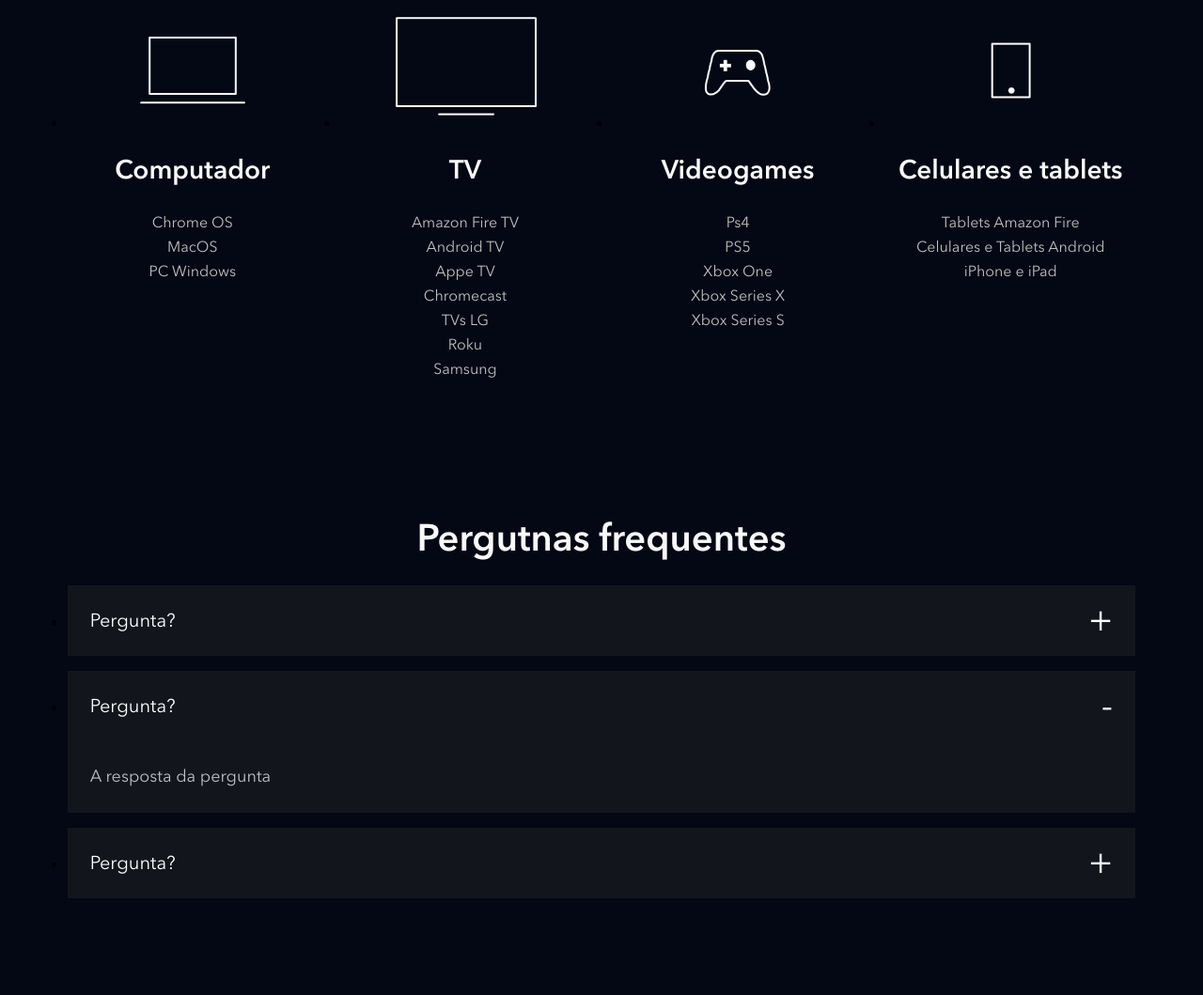
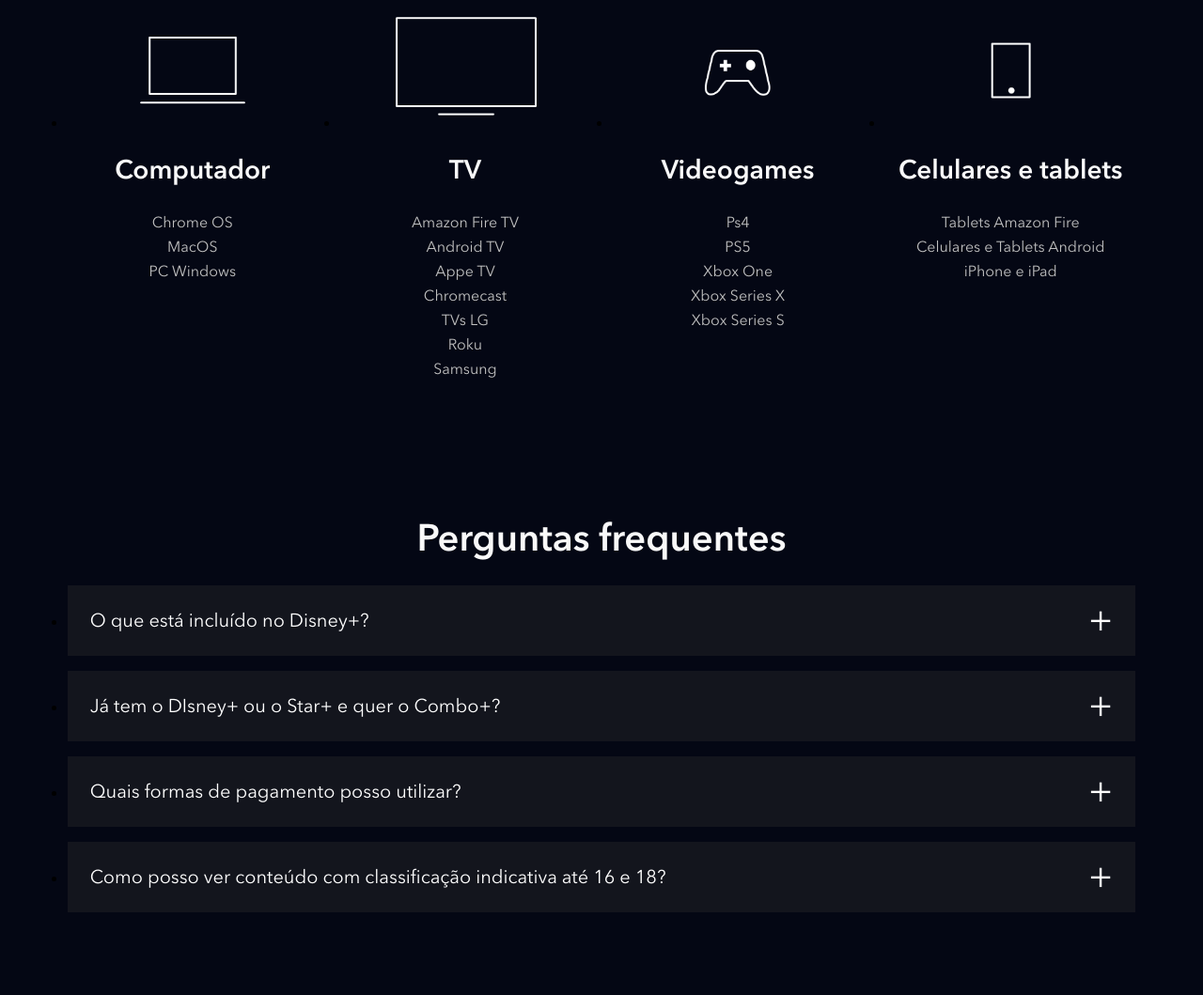
Before and after one commit to OVictorNicolini/clone_disneyPlus, a website: page index.html in a window 1280 px wide. Shown: the part 3878-4937 px from the top of the page at 94% size. Drawn offline with Linux system fonts and the light colour scheme; files whose address does not match are found by name.

Commit message:
setting up faq section

```diff
--- a/index.html
+++ b/index.html
@@ -211,33 +211,80 @@
         </h2>
     </section>
     <section class="faq">
-        <h2 class="title">Pergutnas frequentes</h2>
+        <h2 class="title">Perguntas frequentes</h2>
         <ul class="faq__questions">
             <li class="faq__questions__item">
                 <div class="faq__questions__item__question" data-faq-question >
-                    Pergunta?
+                    O que está incluído no Disney+?
                 </div>
                 <div class="faq__questions__item__answer text--big">
-                    A resposta da pergunta
-                </div>
-            </li>
-            <li class="faq__questions__item faq__questions__item--is-open">
-                <div class="faq__questions__item__question" data-faq-question>
-                    Pergunta?
-                </div>
-                <div class="faq__questions__item__answer text--big">
-                    A resposta da pergunta
+                    <p>O Disney+ oferece: </p>
+                        <br>
+                    <ul>
+                        <li>Experiência premium sem intervalos comerciais</li><br>
+                        <li>As melhores histórias da Disney, Pixar, Marvel, Star Wras e National Geographic, tudo em sum só lugar.</li><br>
+                        <li>Groupwatch: assista junto com amigos ou familiares, mesmo separados.</li><br>
+                        <li>Downloads ilimitados em até 10 dispositivos compatíveis.</li><br>
+                        <li>Mais de 300 títulos em 4K UHD e HDR.</li><br>
+                        <li>A possibilidade de assistir em atpe 4 dispositivos compatíveis simultaneamente sem custo adicional.</li><br>
+                        <li>IMAX Enchanced: disponível para alguns títulos da Marvel em dispositivos compatíveis com o Disney+.</li><br>
+                    </ul>
                 </div>
             </li>
             <li class="faq__questions__item">
                 <div class="faq__questions__item__question" data-faq-question>
-                    Pergunta?
+                    Já tem o DIsney+ ou o Star+ e quer o Combo+?
                 </div>
                 <div class="faq__questions__item__answer text--big">
-                    A resposta da pergunta
+                    <p>Ao assinar o Combo+:</p>
+                    <ul>
+                        <br>
+                        <li>O valor da sua assinatura existente (anual ou mensal) será descontado do preço do Combo+.</li><br>
+                        <li>Se você assina o plano mensal, o valor que você paga mensalmente será descontado do preço do Combo+.</li><br>
+                        <li>Se você assina o plano anual, dividiremos o valor que você já pagou em 12 vezes e descontaremos esse valor do preço do Combo+ mensalmente.</li><br>
+                        <li>Downloads ilimitados em até 10 dispositivos compatíveis.</li><br>
+                        <li>Você vai receber um e-mail com os valores detalhados assim que finalizar o pagamento..</li><br>
+                    </ul>
+                </div>
+            </li>
+            <li class="faq__questions__item">
+                <div class="faq__questions__item__question" data-faq-question>
+                    Quais formas de pagamento posso utilizar?
+                </div>
+                <div class="faq__questions__item__answer text--big">
+                    <p>O Disney+ oferece: </p>
+                    <ul class="faq__questions__item__answer__list">
+                        <br>
+                        <li>Experiência premium sem intervalos comerciais</li><br>
+                        <li>As melhores histórias da Disney, Pixar, Marvel, Star Wras e National Geographic, tudo em sum só lugar.</li><br>
+                        <li>Groupwatch: assista junto com amigos ou familiares, mesmo separados.</li><br>
+                        <li>Downloads ilimitados em até 10 dispositivos compatíveis.</li><br>
+                        <li>Mais de 300 títulos em 4K UHD e HDR.</li><br>
+                        <li>A possibilidade de assistir em atpe 4 dispositivos compatíveis simultaneamente sem custo adicional.</li><br>
+                        <li>IMAX Enchanced: disponível para alguns títulos da Marvel em dispositivos compatíveis com o Disney+.</li><br>
+                    </ul>
+                </div>
+            </li>
+                        <li class="faq__questions__item">
+                <div class="faq__questions__item__question" data-faq-question>
+                    Como posso ver conteúdo com classificação indicativa até 16 e 18?
+                </div>
+                <div class="faq__questions__item__answer text--big">
+                    <p>O Disney+ oferece: </p>
+                    <ul class="faq__questions__item__answer__list">
+                        <br>
+                        <li>Experiência premium sem intervalos comerciais</li><br>
+                        <li>As melhores histórias da Disney, Pixar, Marvel, Star Wras e National Geographic, tudo em sum só lugar.</li><br>
+                        <li>Groupwatch: assista junto com amigos ou familiares, mesmo separados.</li><br>
+                        <li>Downloads ilimitados em até 10 dispositivos compatíveis.</li><br>
+                        <li>Mais de 300 títulos em 4K UHD e HDR.</li><br>
+                        <li>A possibilidade de assistir em atpe 4 dispositivos compatíveis simultaneamente sem custo adicional.</li><br>
+                        <li>IMAX Enchanced: disponível para alguns títulos da Marvel em dispositivos compatíveis com o Disney+.</li><br>
+                    </ul>
                 </div>
             </li>
         </ul>
     </section>
+    <script src="src/main.js"></script>
 </body>
 </html>
--- a/src/main.js
+++ b/src/main.js
@@ -18,7 +18,7 @@
     for (let i = 0; i < questions.length; i++) { // i é o índice do botão e length é o número de botões
         questions[i].addEventListener('click', abreOuFechaResposta); // adiciona o evento de clique para abrir ou fechar a resposta{
     }
-});
+})
 
 function abreOuFechaResposta(elemento) {
     const classe = 'faq__questions__item--is-open'; // classe que mostra a resposta
--- a/src/styles/_faq.scss
+++ b/src/styles/_faq.scss
@@ -1,3 +1,5 @@
+@use 'variaveis';
+
 .faq {
     padding: 5.6vw;
 
@@ -34,15 +36,27 @@
             &__answer {
                 height: 0;
                 overflow: hidden;
-            }
+                padding: 0 24px;
+                transition: height, .5s ease;
+
+                ul {
+                    list-style-type: disc;
+                    padding-left: 1em;
+                }
+
+                li {
+                    color: variaveis.$corTextoPrincipal;
+                }
+}
 
             &--is-open {
-                .faq__questions__item__question::after {
+                .faq__questions__item__question::after { // Troca o + pelo - quando a pergunta está aberta
                     content: '-';
                 }
-                .faq__questions__item__answer {
+                .faq__questions__item__answer {// Troca o height: 0 por height: auto quando a pergunta está aberta
                     height: auto;
-                    padding: 24px;
+                    padding-bottom: 24px;
+                    transition: height, .5s ease;
                 }
             }
         }
--- a/src/styles/_variaveis.scss
+++ b/src/styles/_variaveis.scss
@@ -1,3 +1,3 @@
 $corDeFundo: #040714;
-$corTextoPincipal: silver;
+$corTextoPrincipal: silver;
 $corTextoSecundario: #f9f9f9;
--- a/src/styles/main.scss
+++ b/src/styles/main.scss
@@ -32,7 +32,7 @@
 @mixin text($fontSize: 16px) {
     font-size: $fontSize;
     line-height: #{$fontSize + 10px}; // Corrigido
-    color: variaveis.$corTextoPincipal;
+    color: variaveis.$corTextoPrincipal;
 }
 
 @mixin title($fontSize: 40px) {
```
Also changed, not shown: dist/css/main.css.
